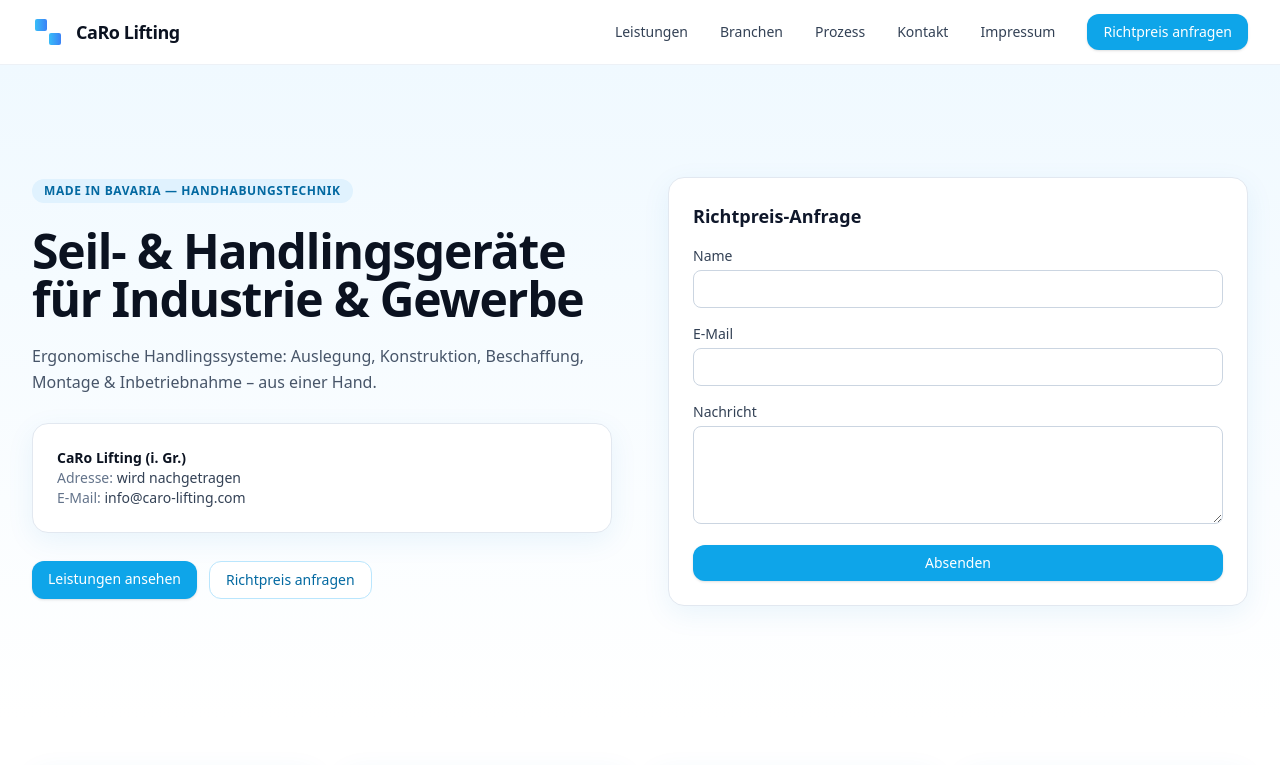
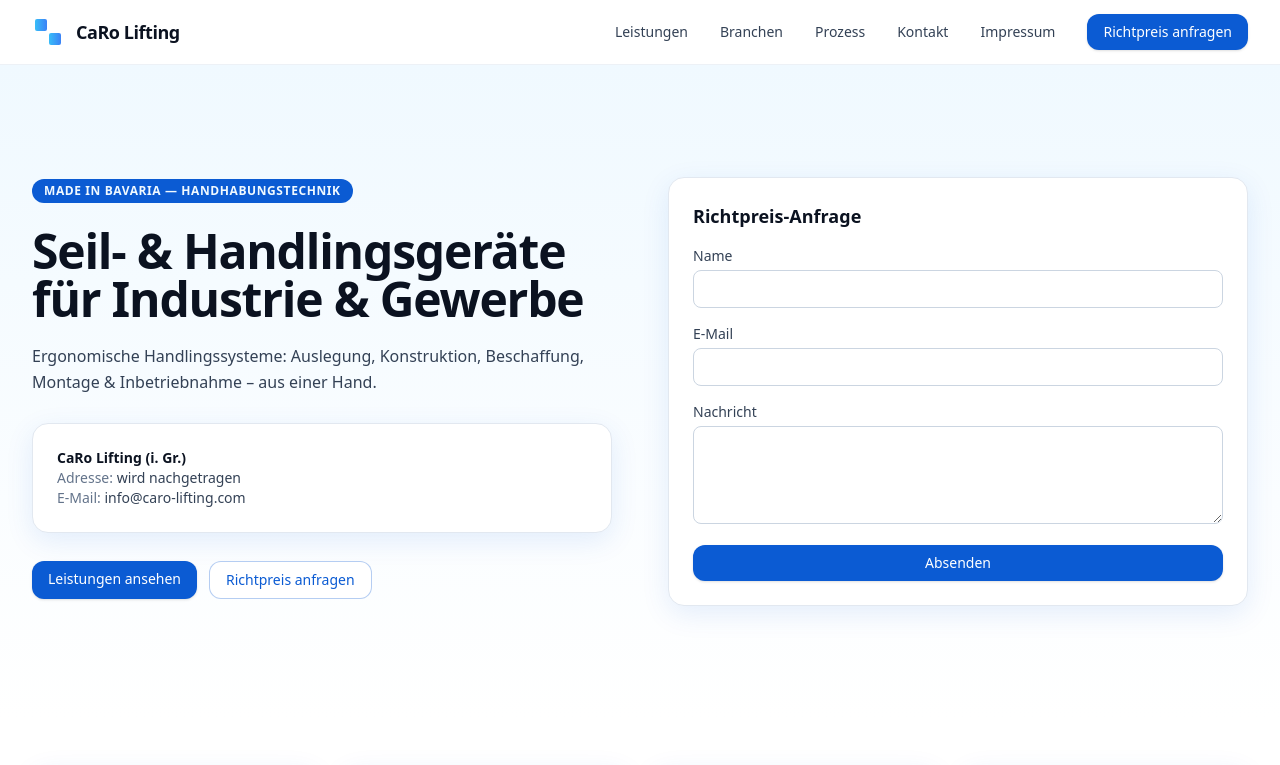
Before and after one commit to PaulCastor-maker/caro-lifting-site, a React (Vite) app: page / in a window 1280 px wide. Shown: the top 765 px of the page. Built offline with nearby package versions, Linux system fonts and the light colour scheme.

Commit message:
Update index.css

```diff
--- a/src/index.css
+++ b/src/index.css
@@ -3,9 +3,9 @@
 @tailwind utilities;
 
 :root {
-  --brand: #0ea5e9;
-  --brand-dark: #0284c7;
-  --ink: #0f172a;
+  --brand: #0b5bd3;     /* dunkelblau */
+  --brand-dark: #0843a6;/* noch dunkler */
+  --ink: #0b1220;       /* sehr dunkles Blau/Schwarz */
 }
 html, body, #root { height: 100%; }
 body {
@@ -19,7 +19,7 @@ body {
 
 .badge {
   @apply inline-flex items-center gap-2 text-xs font-semibold tracking-wider uppercase
-         text-sky-700 bg-sky-100 rounded-full px-3 py-1;
+         text-sky-50 bg-brand rounded-full px-3 py-1;
 }
 
 .btn {
@@ -29,20 +29,25 @@ body {
 .btn:hover { background: var(--brand-dark); }
 
 .btn-secondary {
-  @apply inline-flex justify-center rounded-xl px-4 py-2 text-sm font-medium border border-sky-200 text-sky-700;
-  background: #fff;
+  @apply inline-flex justify-center rounded-xl px-4 py-2 text-sm font-medium border text-brand border-brand/30 bg-white;
 }
-.btn-secondary:hover { @apply border-sky-300 bg-sky-50; }
+.btn-secondary:hover { @apply border-brand/50 bg-sky-50; }
 
 .link { @apply text-sm text-slate-700 hover:text-ink transition; }
 
-.card { @apply rounded-2xl border border-slate-200 bg-white p-6; box-shadow: 0 8px 28px rgba(2,132,199,.08); }
+.card {
+  @apply rounded-2xl border border-slate-200 bg-white p-6;
+  box-shadow: 0 8px 28px rgba(11,91,211,.10);
+}
 
 h2.section { @apply text-2xl font-semibold tracking-tight mb-4; }
-p.lead { @apply text-slate-600 leading-relaxed; }
+p.lead { @apply text-slate-700 leading-relaxed; }
 
 .input { @apply w-full rounded-lg border border-slate-300 px-3 py-2 text-sm; }
-.input:focus { @apply outline-none ring-2 ring-sky-200 border-sky-300; }
+.input:focus { @apply outline-none ring-2 ring-brand/20 border-brand/40; }
 
-.scroll-mt-24 { scroll-margin-top: 6rem; } /* für Sticky-Header */
+.scroll-mt-24 { scroll-margin-top: 6rem; } /* Sticky-Header Offset */
 .py-18 { padding-top: 4.5rem; padding-bottom: 4.5rem; }
+
+/* Kleine Helfer, damit SVG-Logos nie abgeschnitten wirken */
+svg { shape-rendering: geometricPrecision; text-rendering: geometricPrecision; }
```
